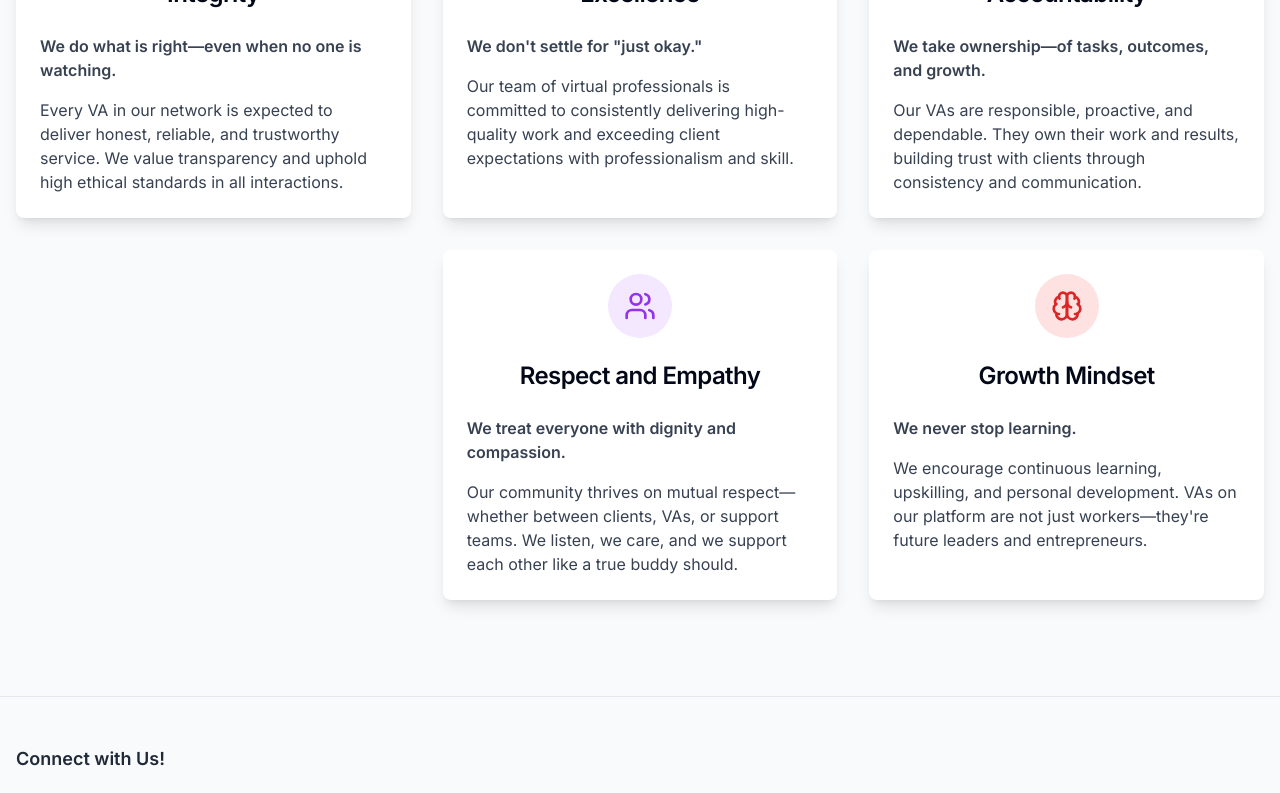
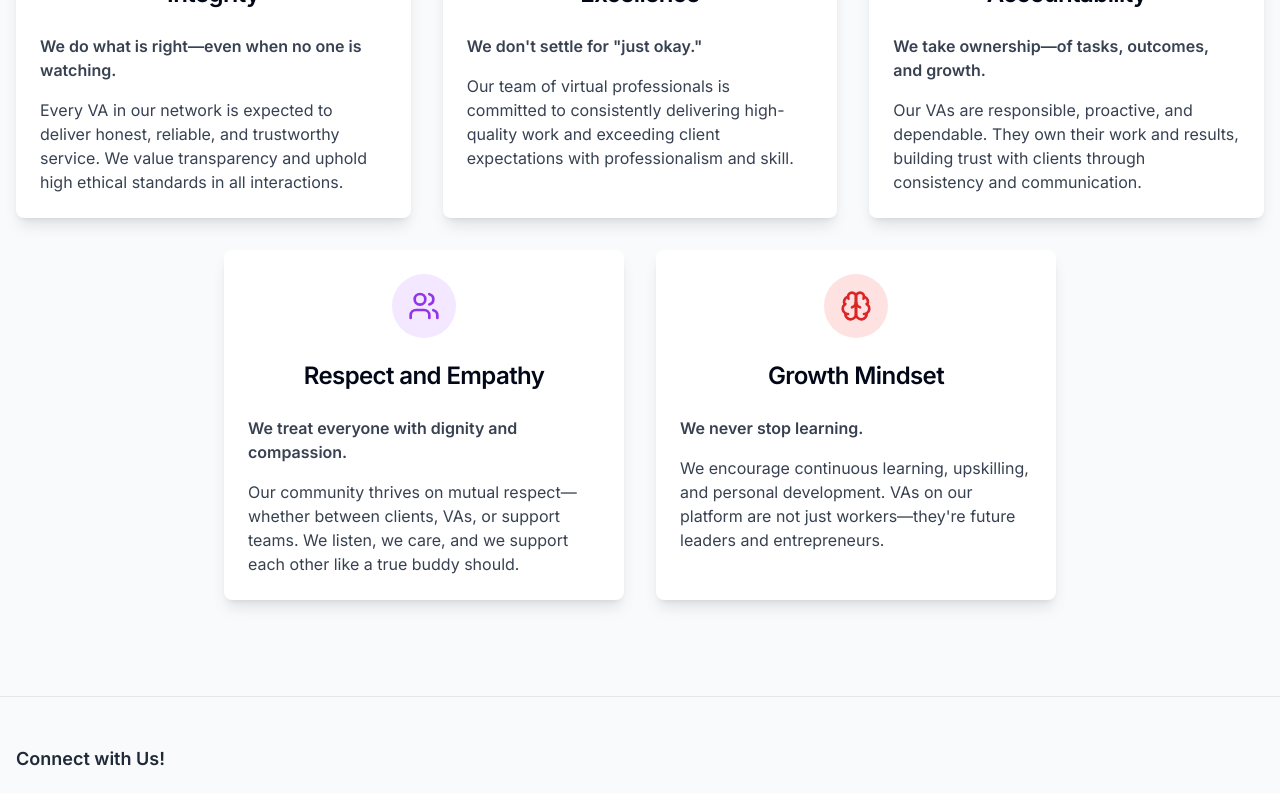
Before and after one commit to John-Edel/MyBuddyPH_VA, a Next.js app: page /about in a window 1280 px wide. Shown: the part 1807-2600 px from the top of the page. Built offline with nearby package versions, Linux system fonts and the light colour scheme.

Commit message:
Update About Page Layout

```diff
--- a/app/about/page.tsx
+++ b/app/about/page.tsx
@@ -87,6 +87,8 @@ export default function AboutPage() {
       <section className="bg-gray-50 py-16 lg:py-24">
         <div className="container mx-auto px-4">
           <h2 className="text-3xl lg:text-4xl font-bold mb-12 text-center">MyBuddyPH Core Values</h2>
+          <div className="grid gap-8 max-w-7xl mx-auto">
+            {/* First Row - 3 cards */}
             <div className="grid lg:grid-cols-3 gap-8">
               {/* Integrity */}
               <Card className="border-0 shadow-lg">
@@ -138,9 +140,12 @@ export default function AboutPage() {
                   </p>
                 </CardContent>
               </Card>
+            </div>
 
+            {/* Second Row - 2 cards centered */}
+            <div className="grid lg:grid-cols-2 gap-8 lg:w-2/3 mx-auto">
               {/* Respect and Empathy */}
-            <Card className="border-0 shadow-lg lg:col-start-2">
+              <Card className="border-0 shadow-lg">
                 <CardHeader className="text-center">
                   <div className="w-16 h-16 bg-purple-100 rounded-full flex items-center justify-center mx-auto mb-4">
                     <Users className="w-8 h-8 text-purple-600" />
@@ -157,7 +162,7 @@ export default function AboutPage() {
               </Card>
 
               {/* Growth Mindset */}
-            <Card className="border-0 shadow-lg lg:col-start-3">
+              <Card className="border-0 shadow-lg">
                 <CardHeader className="text-center">
                   <div className="w-16 h-16 bg-red-100 rounded-full flex items-center justify-center mx-auto mb-4">
                     <Brain className="w-8 h-8 text-red-600" />
@@ -174,6 +179,7 @@ export default function AboutPage() {
               </Card>
             </div>
           </div>
+        </div>
       </section>
     </div>
   );
--- a/package.json
+++ b/package.json
@@ -62,11 +62,11 @@
     "zod": "^3.24.1"
   },
   "devDependencies": {
-    "@types/node": "^22",
-    "@types/react": "^19",
+    "@types/node": "^22.15.23",
+    "@types/react": "^19.1.6",
     "@types/react-dom": "^19",
     "postcss": "^8",
     "tailwindcss": "^3.4.17",
-    "typescript": "^5"
+    "typescript": "^5.8.3"
   }
 }
```
Also changed, not shown: 1 other file (tests, documents, lock files or other folders). Lines whose indentation alone changed are shown as unchanged.
